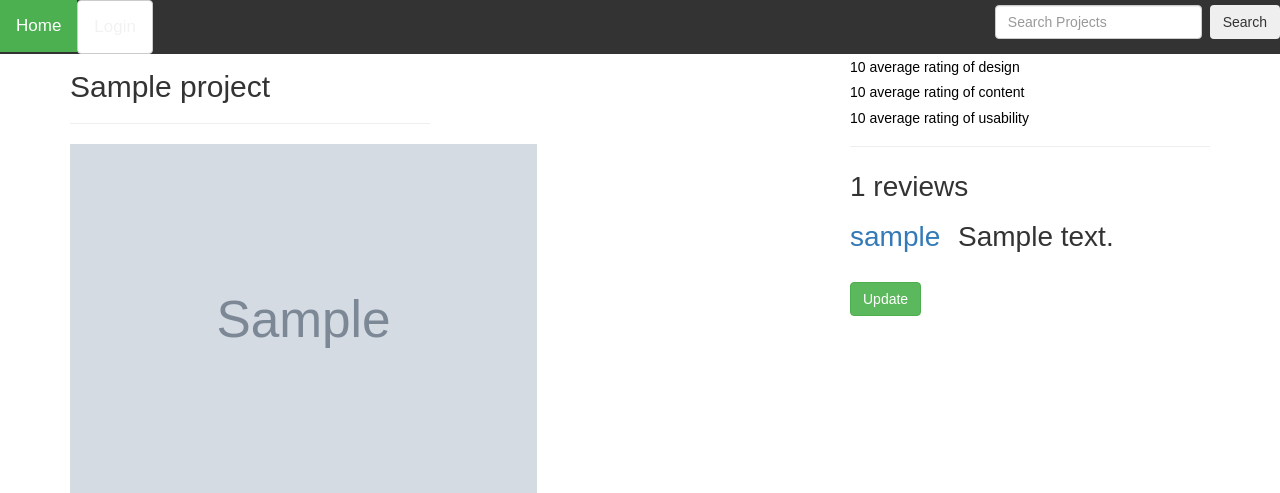
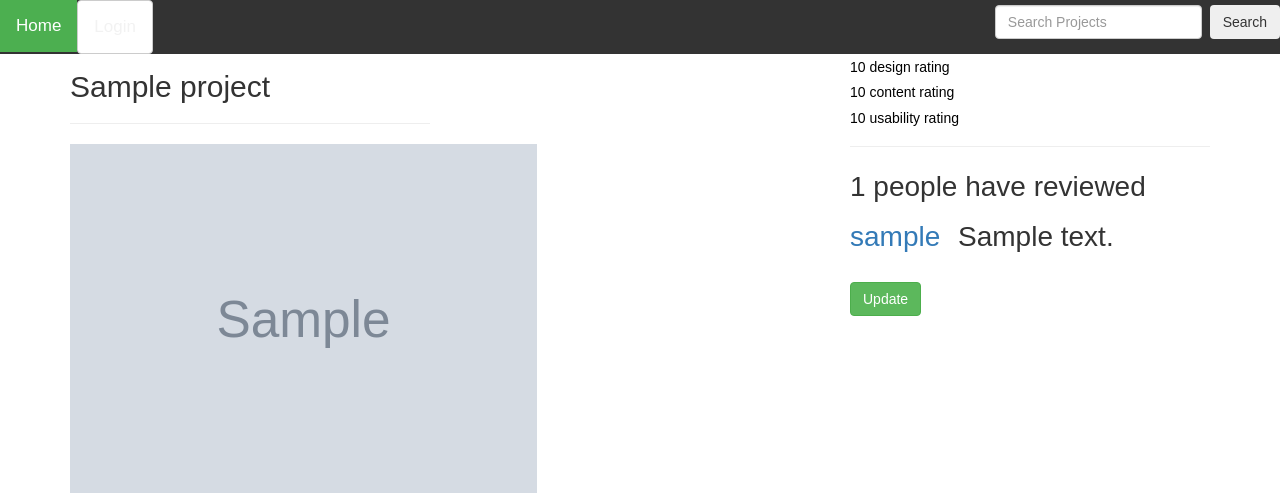
Before and after one commit to eddyyonnie/voice, a Django app: template events/templates/project.html in a window 1280 px wide. Shown: the top 493 px of the page. Run offline with Django 3.2, Linux system fonts and the light colour scheme; the template is opened without the code that fills it: most values are stand-ins (such as "Sample title", 1, 10 or a date in 2020); grey boxes marked "Sample" are stand-in pictures; some libraries are stand-ins or nearby versions.

Commit message:
added project review section

```diff
--- a/events/templates/project.html
+++ b/events/templates/project.html
@@ -15,14 +15,14 @@
         <div class="col-md-4">
 
 
-            <h5 style="color: black; font-family: 'ABeeZee', sans-serif;"> {{ project.average_design | floatformat }} average rating of design</h5>
-            <h5 style="color: black; font-family: 'ABeeZee', sans-serif;"> {{ project.average_content | floatformat }} average rating of content</h5>
-            <h5 style=" color: black;font-family: 'ABeeZee', sans-serif;"> {{ project.average_usability | floatformat }} average rating of usability</h5>
+            <h5 style="color: black; font-family: 'ABeeZee', sans-serif;"> {{ project.average_design | floatformat }} design rating</h5>
+            <h5 style="color: black; font-family: 'ABeeZee', sans-serif;"> {{ project.average_content | floatformat }} content rating</h5>
+            <h5 style=" color: black;font-family: 'ABeeZee', sans-serif;"> {{ project.average_usability | floatformat }} usability rating</h5>
 
 
             <hr>
 
-            <p class="home-list"> {{ratings|length}} reviews </p>
+            <p class="home-list"> {{ratings|length}} people have reviewed </p>
             <div class="reviews">
             {% for review in ratings %}
                 <div class="row">
```
